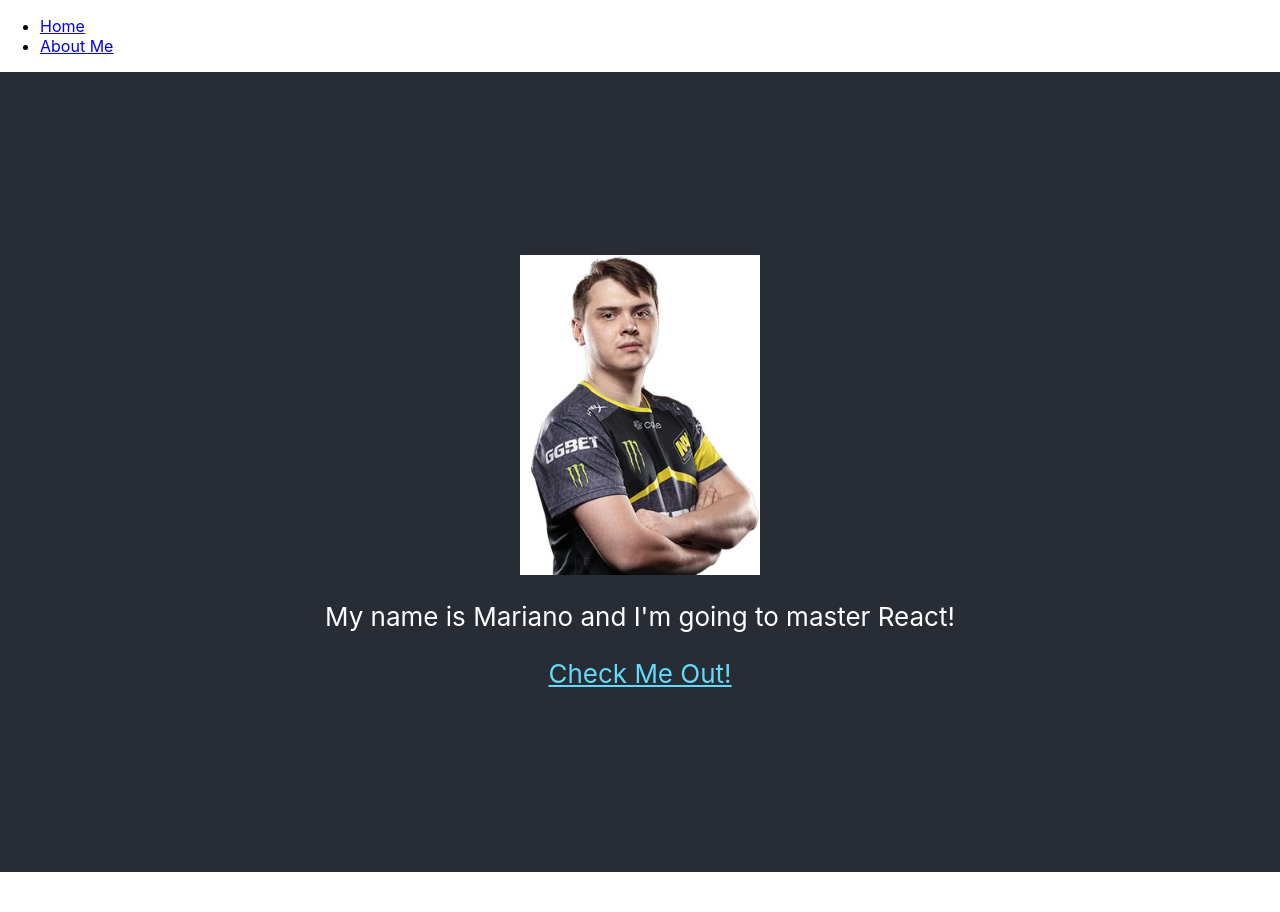
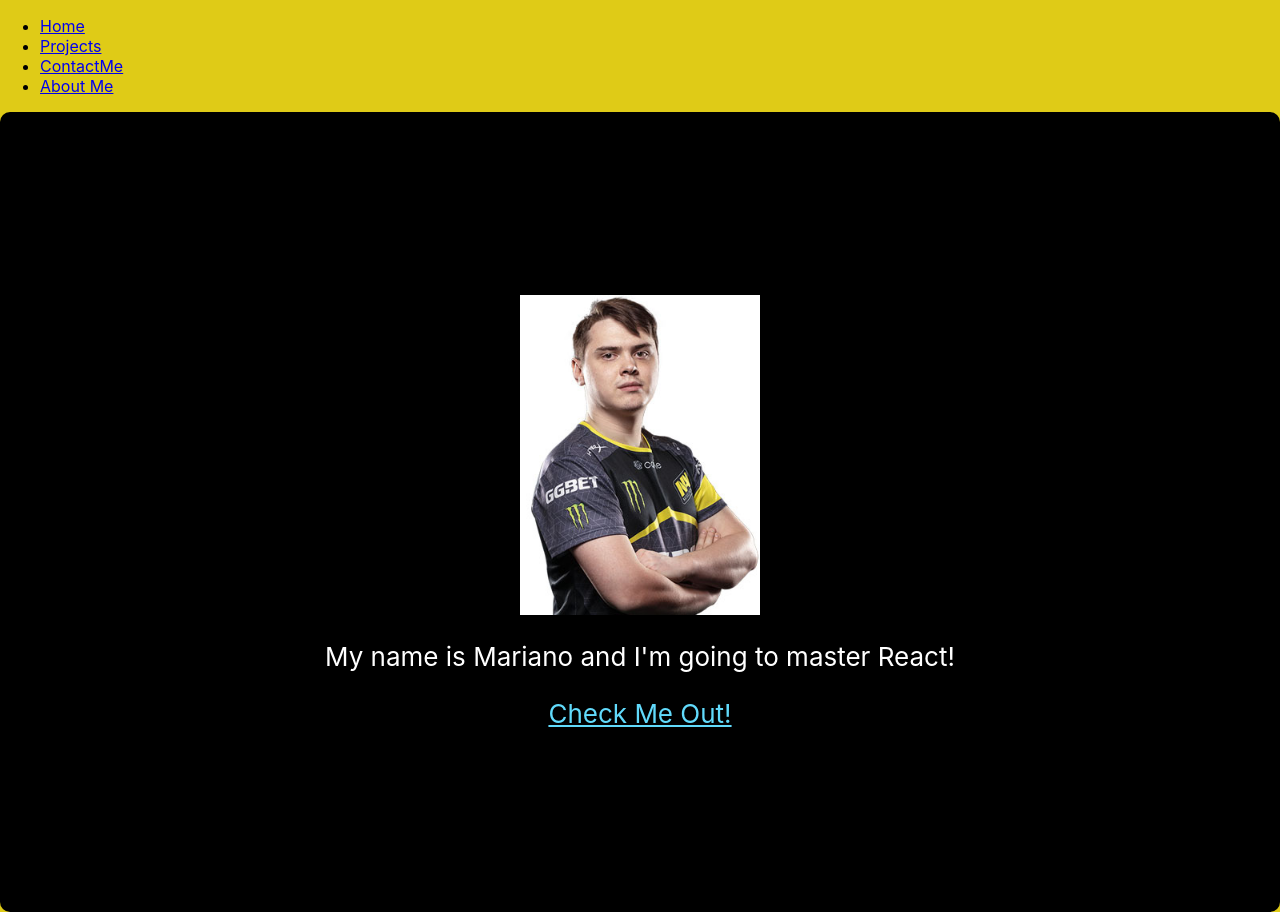
Before and after one commit to MarianoCMP/MarianoCMP.github.io, a React (Create React App) app: page /AboutMe in a window 1280 px wide. Before the commit the page ends 872 px from the top, so only its background shows below. Built offline with nearby package versions, Linux system fonts and the light colour scheme.

Commit message:
testing and rendering components with react-router

```diff
--- a/src/App.css
+++ b/src/App.css
@@ -1,4 +1,12 @@
-.App {
+.app {
+  display: flex;
+  margin: 0 auto;
+  max-width: 1280 px;
+  padding: 0 15px;
+  min-height: 100vh;
+  border-radius: 10px;
+  flex-direction: column;
+  background-color: black;
   text-align: center;
 }
 
@@ -14,7 +22,7 @@
 }
 
 .App-header {
-  background-color: #282c34;
+  background-color: black;
   min-height: 100vh;
   display: flex;
   flex-direction: column;
--- a/src/App.js
+++ b/src/App.js
@@ -2,6 +2,11 @@ import React from 'react';
 import './App.css';
 import AboutMe from './components/AboutMe';
 import Home from './components/Home';
+import Projects from './components/Projects';
+import SoloVideoGame from './pages/SoloVideoGame';
+import VideoGame from './pages/VideoGame';
+import ContactMe from './components/ContactMe';
+
 import {
   BrowserRouter as Router, Routes,Route, Link
 } from "react-router-dom";
@@ -14,6 +19,12 @@ function App() {
           <ul>
             <li>
               <Link to="/">Home</Link>
+          </li>
+          <li>
+              <Link to="/Projects">Projects</Link>
+          </li>
+          <li>
+              <Link to="/ContactMe">ContactMe</Link>
             </li>
             <li>
               <Link to="/AboutMe">About Me</Link>
@@ -23,11 +34,21 @@ function App() {
 
         {/* A <Switch> looks through its children <Route>s and
             renders the first one that matches the current URL. */}
-        <Routes>
+      <Routes>
 
-        < Route path = "AboutMe" element = {<AboutMe/>} />
+        < Route path="/" element={<Home />} />
 
-         < Route path = "/" element = {<Home/>} />
+        < Route path="/Projects" element={<Projects />} />
+
+        < Route path="/ContactMe" element={<ContactMe />} />
+
+        < Route path = "/AboutMe" element = {<AboutMe/>} />
+
+
+
+
+
+
 
         </Routes>
       </div>
--- a/src/components/AboutMe.js
+++ b/src/components/AboutMe.js
@@ -2,7 +2,7 @@ import logo from '../Mariano.jpeg';
 
  function AboutMe(){
     return (
-        <div className="App">
+        <div className="app">
           <header className="App-header">
             <img src={logo} className="App-logo" alt="logo" />
             <p>
--- /dev/null
+++ b/src/components/ContactMe.js
@@ -0,0 +1,30 @@
+import React from "react";
+
+
+
+
+
+export default function ContactMe() {
+  return (
+
+    //make a form for users to fill out their name, email, and a short message to me
+    <div>
+      <h1>Contact me!</h1>
+      <iframe
+        src = "https://github.com/MarianoCMP/marianocmp.github.io"
+        frameBorder = "0"
+        allowFullScreen = ""
+        aria-hidden = "false"
+        tabIndex = "0"
+      ></iframe>
+      <h4>Phone</h4>
+
+      <p>Contact me @Marianoesports</p>
+
+
+      <h4>Address</h4>
+      <p>Nah, dont see my location</p>
+
+      </div>
+  );
+}
--- a/src/components/Home.js
+++ b/src/components/Home.js
@@ -6,6 +6,8 @@ import AboutMe from "./AboutMe";
 
 export default function Home() {
   return (
+
+
       <p>This is where it all starts</p>
 
   );
--- /dev/null
+++ b/src/components/Projects.css
@@ -0,0 +1,7 @@
+.projs {
+    float: left;
+    color: white;
+    text-align: center;
+
+    text-decoration: none;
+  }
--- a/src/components/Projects.js
+++ b/src/components/Projects.js
@@ -0,0 +1,43 @@
+import React from "react";
+import "./Projects.css"
+
+import SoloVideoGame from '..//pages/SoloVideoGame'
+import VideoGame from '..//pages/VideoGame'
+
+import {
+  BrowserRouter as Router, Routes,Route, Link
+} from "react-router-dom";
+
+
+export default function Projects() {
+  return (
+    <div>
+        <nav>
+          <ul>
+            <li className = "projs">
+
+            <Link to="/SoloVideoGame">Projects</Link>
+
+          </li>
+          <li >
+
+          <Link to="/VideoGame">Projects</Link>
+
+          </li>
+
+          </ul>
+        </nav>
+      <p>From Java projects to Javascript projects</p>
+      <Routes>
+
+        < Route path="SoloVideoGame" element={<SoloVideoGame />} />
+
+        < Route path="VideoGame" element={<VideoGame />} />
+
+
+
+
+        </Routes>
+    </div>
+  );
+}
--- a/src/index.css
+++ b/src/index.css
@@ -1,13 +1,14 @@
 body {
   margin: 0;
-  font-family: -apple-system, BlinkMacSystemFont, 'Segoe UI', 'Roboto', 'Oxygen',
-    'Ubuntu', 'Cantarell', 'Fira Sans', 'Droid Sans', 'Helvetica Neue',
+  font-family: -apple-system, BlinkMacSystemFont, "Segoe UI", "Roboto", "Oxygen",
+    "Ubuntu", "Cantarell", "Fira Sans", "Droid Sans", "Helvetica Neue",
     sans-serif;
   -webkit-font-smoothing: antialiased;
   -moz-osx-font-smoothing: grayscale;
+  background-color: #dfcb17;
 }
 
 code {
-  font-family: source-code-pro, Menlo, Monaco, Consolas, 'Courier New',
+  font-family: source-code-pro, Menlo, Monaco, Consolas, "Courier New",
     monospace;
 }
--- /dev/null
+++ b/src/pages/SoloVideoGame.js
@@ -0,0 +1,13 @@
+import React from "react"
+
+
+export default function SoloVideoGame() {
+    return (
+        <div>
+
+           <p> Creativity </p>
+
+
+        </div>
+    )
+}
--- /dev/null
+++ b/src/pages/VideoGame.js
@@ -0,0 +1,14 @@
+import React from "react"
+
+
+export default function VideoGame() {
+    return (
+        <div>
+
+          <p> Discipline </p>
+
+
+
+        </div>
+    )
+}
```
Also changed, not shown: src/pages/DragnDrop.js (added), src/pages/ProjectSubPage.js (deleted).
